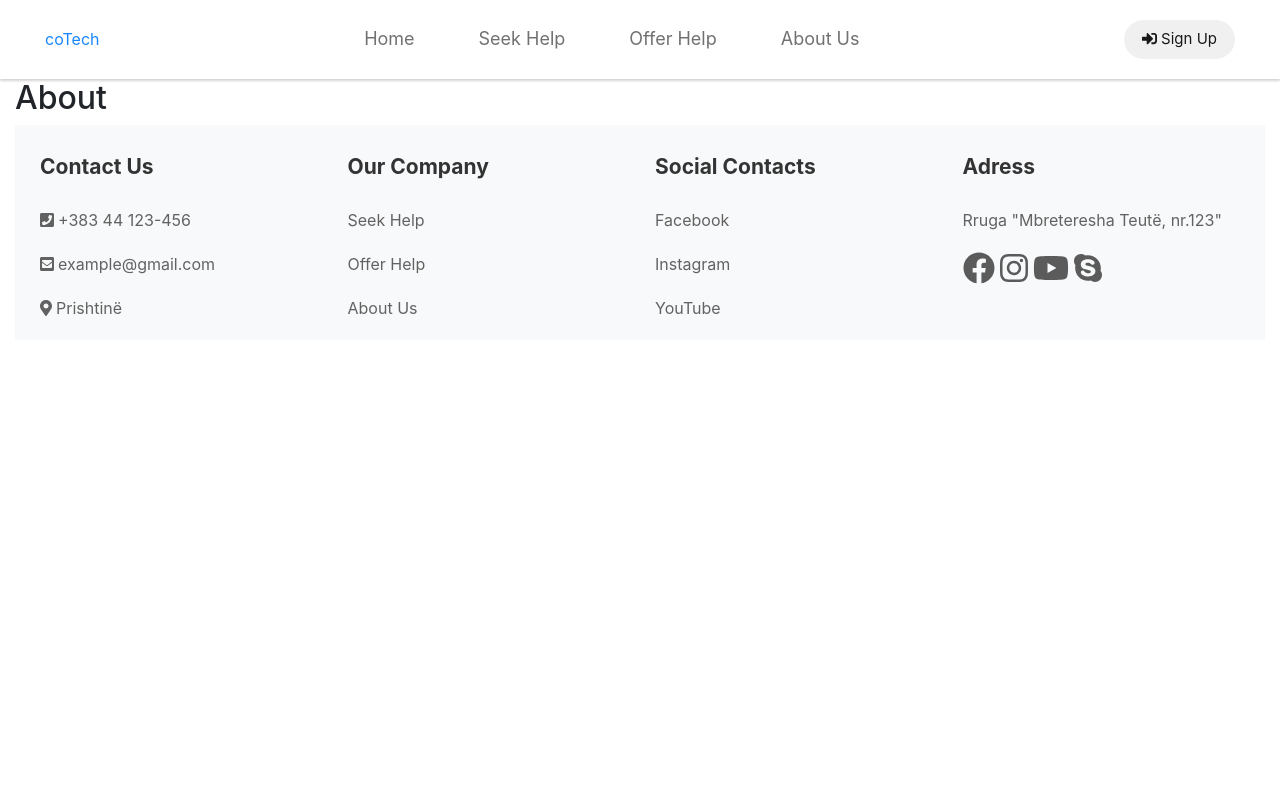
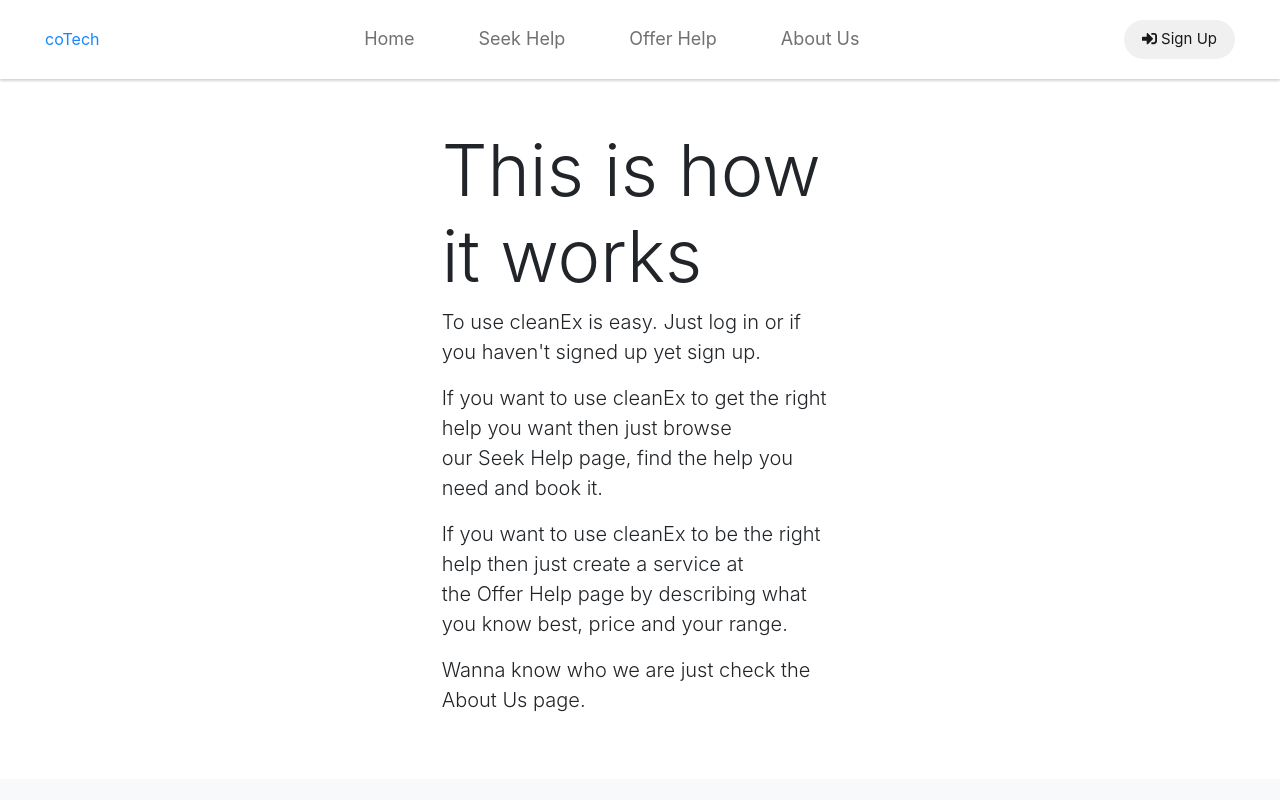
Before and after one commit to BledarBunjaku/reactProject, a React (Create React App) app: page /about in a window 1280 px wide. Shown: the top 800 px of the page. Built offline with nearby package versions, Linux system fonts and the light colour scheme.

Commit message:
Styling and components editing

```diff
--- a/src/components/About/about.js
+++ b/src/components/About/about.js
@@ -1,8 +1,11 @@
 import React from 'react'
+import Info from '../Info/Info'
 
 const About = () => {
 
-    return <h2>About</h2>
+    return (
+        <Info />
+    )
 
 }
 
--- a/src/components/Hero/HeroComponent.scss
+++ b/src/components/Hero/HeroComponent.scss
@@ -9,7 +9,6 @@
 // //   box-shadow: inset 0 0 0 1000px rgba(0, 0, 0, 0.2);
 // //   object-fit: contain;
 // // }
-// h1 {
-//     // text-align: center;
-//     font-size: 100px;
-// }
+h1, h2, h3 {
+    color: white;
+}
--- a/src/components/Home/home.js
+++ b/src/components/Home/home.js
@@ -1,10 +1,13 @@
 import React from 'react'
 import Style from './home.scss'
+import Hero from '../Hero/HeroComponent'
+import Info from '../Info/Info'
 
 
 const Home = ({ name, germ }) => {
     return <main>
         <h2>{name}{germ}</h2>
+        <Hero />
     </main>
 }
 export default Home
--- a/src/components/Home/home.scss
+++ b/src/components/Home/home.scss
@@ -1,5 +1,5 @@
 main {
     height: 80vh;
     width: 100%;
-    background-image: url("../../Images/Home.jpg");
+    background-image: url("../../Images/homepage-background.jpg");
 }
--- a/src/components/Info/Info.js
+++ b/src/components/Info/Info.js
@@ -10,7 +10,7 @@ const Info = () => {
         <Container fluid={true}>
             <Row className="justify-content-center py-5">
                 <Col md={4} sm={12}>
-                    <h1 className="display-3 font-weight-light">This is how it works</h1>
+                    <h1 className="display-3 font-weight-light text-body">This is how it works</h1>
                     <div className="lead">
                         <p>To use cleanEx is easy. Just log in or if you haven't signed up yet sign up.</p>
                         <p>If you want to use cleanEx to get the right help you want then just browse <br></br>
--- a/src/container/App.js
+++ b/src/container/App.js
@@ -52,7 +52,7 @@ const App = () => {
     return (
         <><Router>
             <Header userData={userData} handleUserData={handleUserData} getToken={getToken} />
-            <div className='container-fluid'>
+            {/* <div className='container-fluid'> */}
                 <Switch>
                     <Route path="/" exact>
                         <Home />
@@ -72,7 +72,7 @@ const App = () => {
 
                 </Switch>
                 <Footer />
-            </div>
+            {/* </div> */}
         </Router>
             {/* <button onClick={handleUserData} ></button> */}
         </>
```
Also changed, not shown: src/Images/homepage-background.jpg (added), src/Images/homepage-test.jpg (added).
